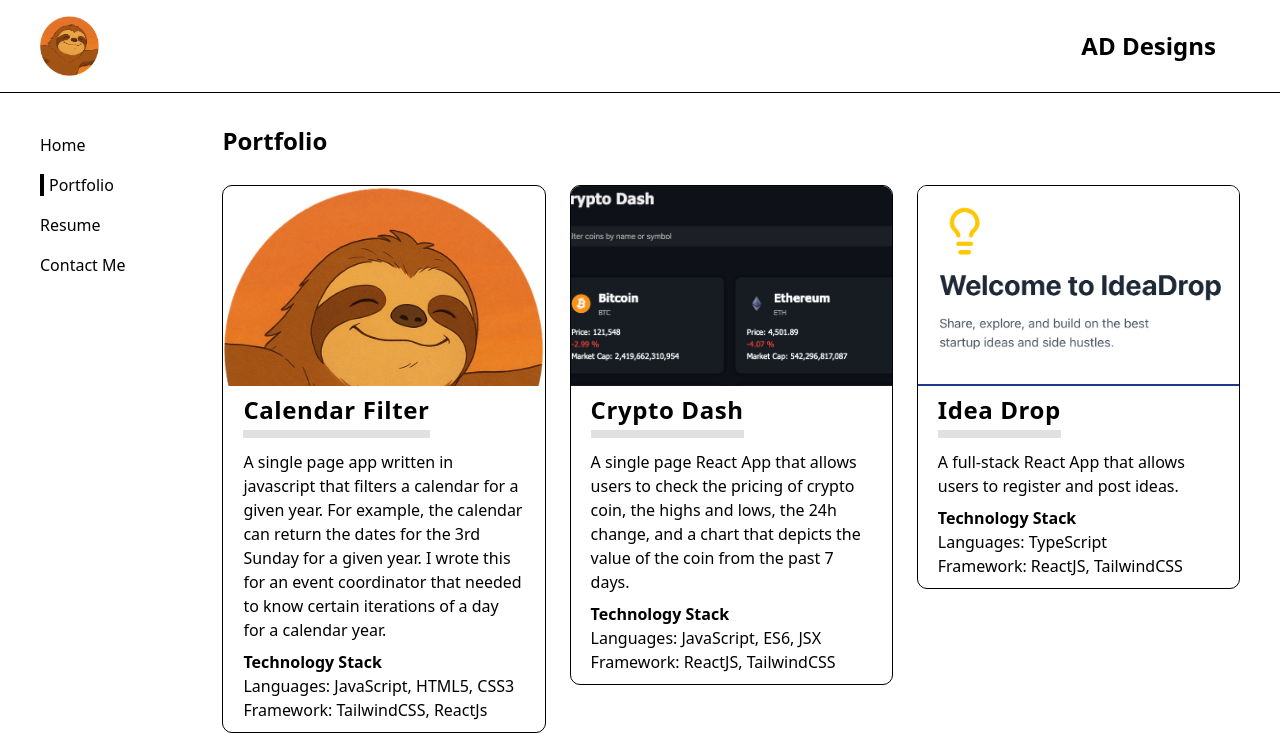
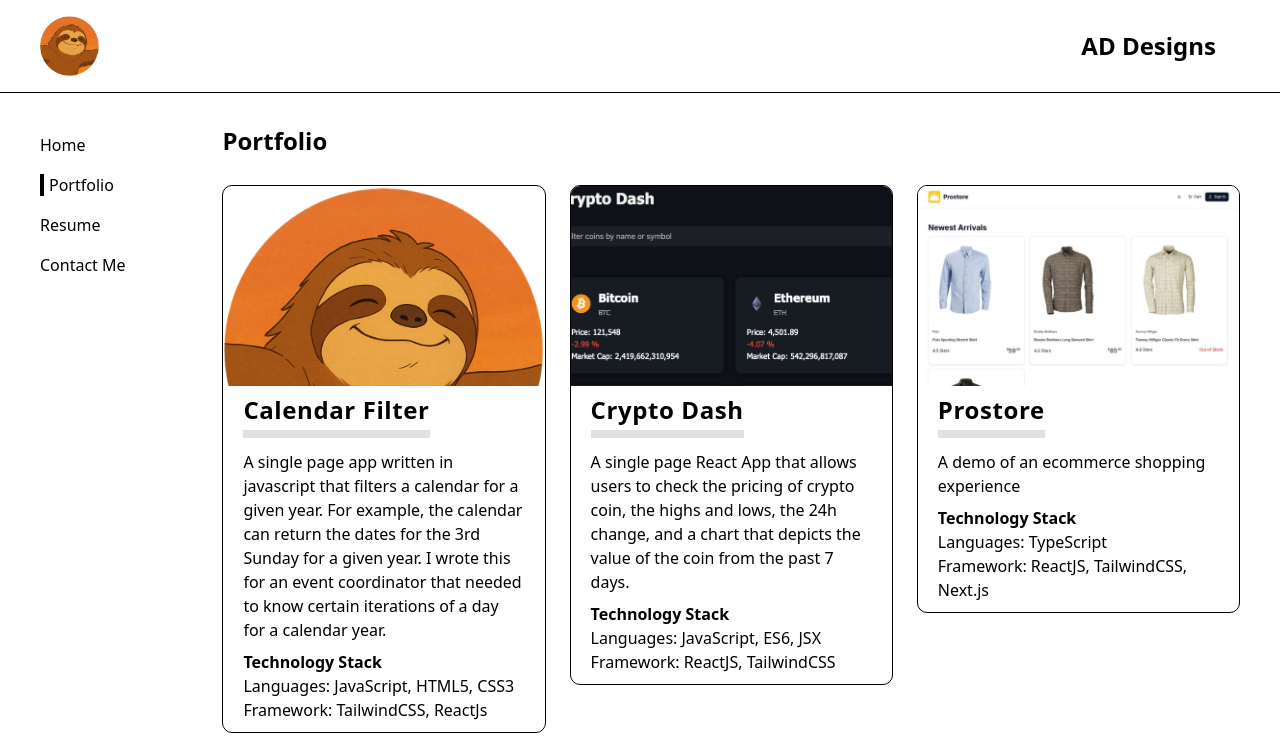
Before and after one commit to Driminius/driminius.github.io, a React (Vite) app: page /#/portfolio in a window 1280 px wide. Shown: the top 755 px of the page. Built offline with nearby package versions, Linux system fonts and the light colour scheme.

Commit message:
removed a project

```diff
--- a/src/pages/PortfolioPage.jsx
+++ b/src/pages/PortfolioPage.jsx
@@ -100,33 +100,6 @@ const PortfolioPage = () => {
             </div>
           </div>
         </a>
-        <a href="https://idea-drop-ui-bay-nine.vercel.app" target="_blank">
-          <div className="card">
-            <img
-              style={{ height: "300px" }}
-              src={ideadropImg}
-              alt="Welcome to Idea Drop application"
-              className="border-b-2 border-blue-900"
-            />
-            <div className="card-info">
-              <h2 className="mt-2 mb-2 text-2xl font-bold tracking-wide">
-                <span className="pb-1 border-b-8 border-[#E1E1E1]">
-                  Idea Drop
-                </span>
-              </h2>
-              <p className="pt-4 pb-2">
-                A full-stack React App that allows users to register and post
-                ideas.
-              </p>
-              <h3 className="font-bold ">Technology Stack</h3>
-              <p>
-                Languages: TypeScript
-                <br />
-                Framework: ReactJS, TailwindCSS <br />
-              </p>
-            </div>
-          </div>
-        </a>
 
         <a href="https://prostore-eight-omega.vercel.app/" target="_blank">
           <div className="card">
```
Also changed, not shown: 1 other file (tests, documents, lock files or other folders).
